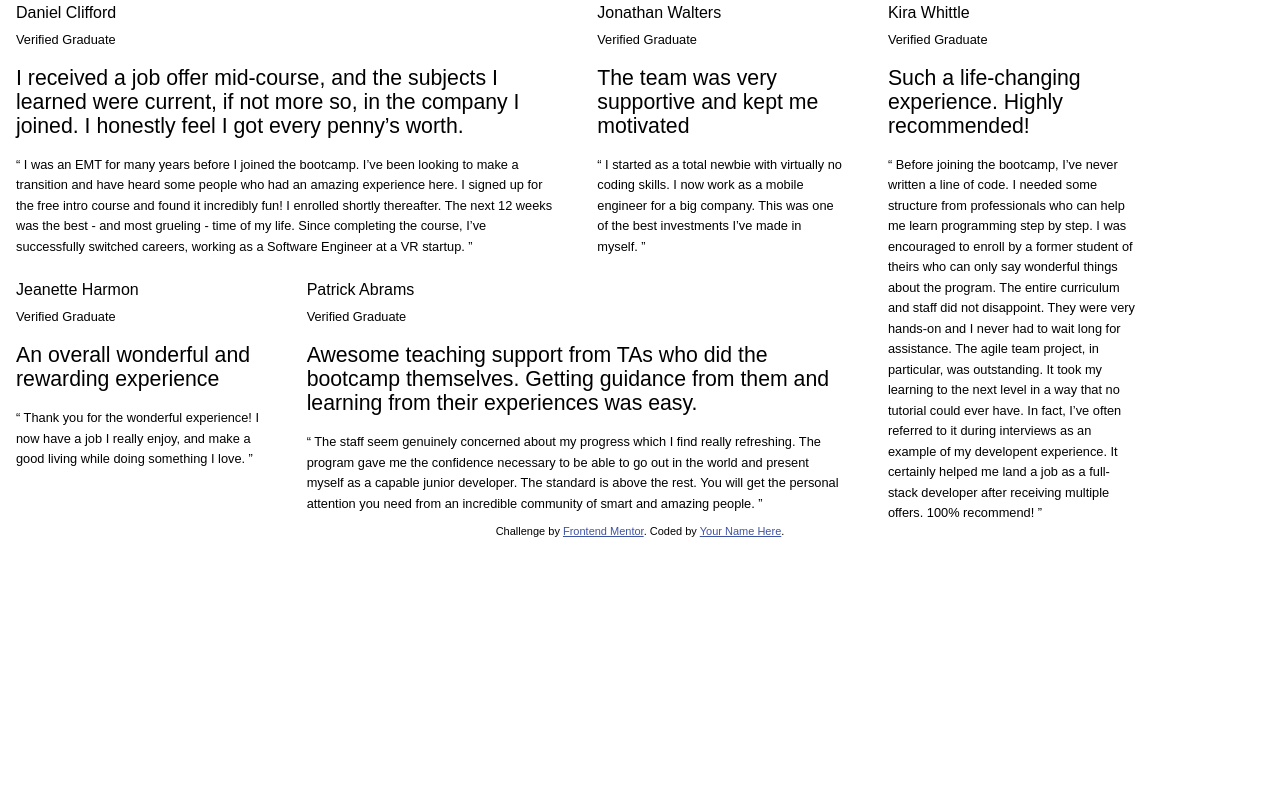
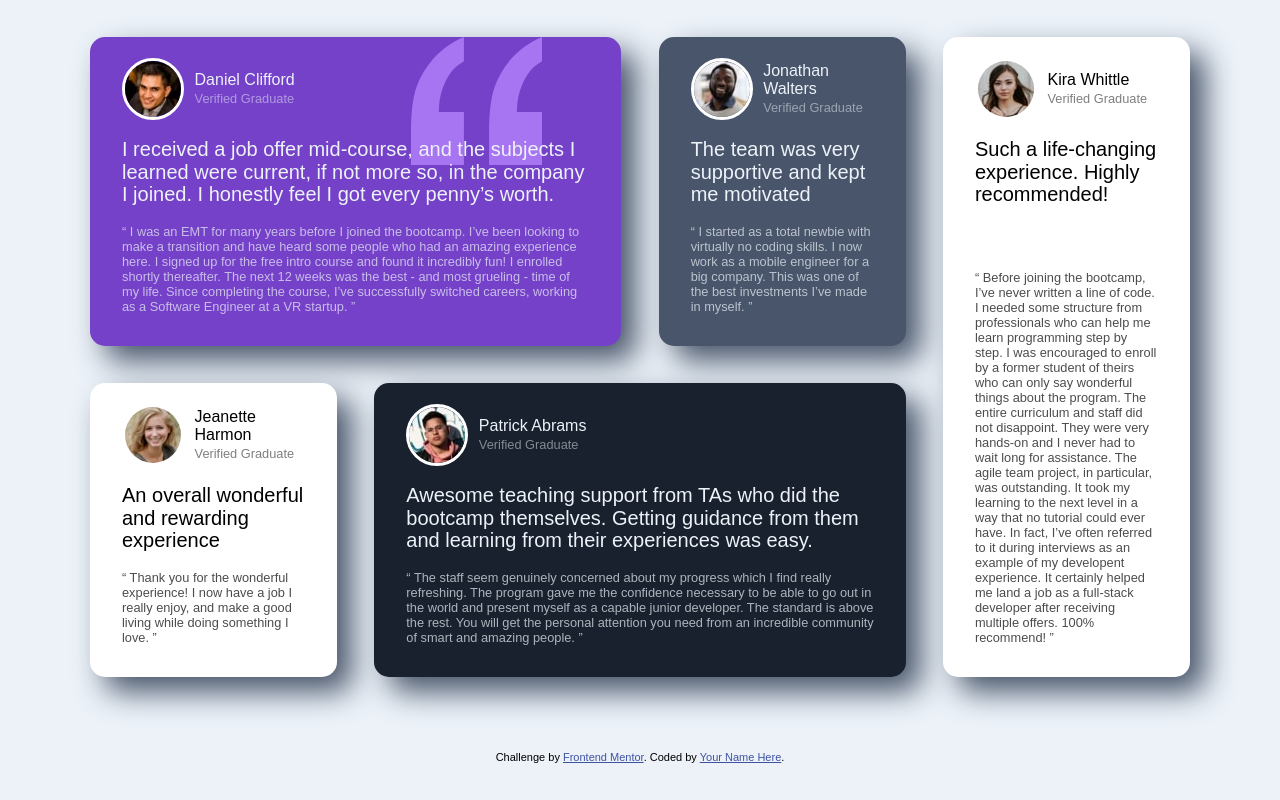
Before and after one commit to Deminal/grid-testimonial-challenge, a plain HTML site: page index.html in a window 1280 px wide. Drawn offline with Linux system fonts and the light colour scheme.

Commit message:
Add files via upload

```diff
--- a/index.html
+++ b/index.html
@@ -6,7 +6,7 @@
 
   <link rel="icon" type="image/png" sizes="32x32" href="./images/favicon-32x32.png">
 
-  <title>Frontend Mentor | [Challenge Name Here]</title>
+  <title>Challenge In Progress (Grid Testimonials)</title>
 
   <!-- Feel free to remove these styles or customise in your own stylesheet 👍 -->
   <style>
@@ -21,41 +21,52 @@
 
     body {
       font-family: 'Barlow Semi Condensed', sans-serif;
-      font-size: .8rem; /* challenge has 13px font, but I would rather a minimum 16px font for basic accessibility.*/
+      font-size: .8rem;
       --violet: hsl(263, 55%, 52%);
       --grayblue: hsl(217, 19%, 35%);
       --blackblue: hsl(219, 29%, 14%);
       --lightgray: hsl(0, 0%, 81%);
       --lightgrayblue: hsl(210, 46%, 95%);
-      line-height: 1.6;
       min-height: 100vh;
+      display: grid;
+      place-items: center;
+      background: var(--lightgrayblue);
     }
     main {
       display: grid;
-      /* grid-auto-flow: dense; */
       width: 90vw;
-      max-width: 1200px;
-      /* min-height: 100vh; */
+      max-width: 1100px;
       grid-template-columns: repeat(4, 1fr);
-      /* grid-auto-rows: 40ch; */
-      /* grid-template-rows: 33ch; */
-      gap: .66rem;
-      /* grid-template-rows: 50% 50%; */
-      /* width: minmax(90vw, 1000px); */
-      align-items: baseline;
+      gap: 2.33rem;
+
     }
 
     .card {
-      padding: 0 1rem;
-      /* display: flex;
-      flex-flow: column; */
-      /* max-width: 50ch; */
-      /* padding: 1rem 1.33rem 1.33rem; */
-      /* justify-content: space-between; */
+      display: grid;
+      padding: 1.33rem 2rem 2rem;
+      grid-template-rows: auto auto 1fr;
+      gap: 1.125rem;
+      border-radius: 15px;
+      color: var(--lightgrayblue);
+      box-shadow: 15px 15px 30px 0px var(--grayblue);
     }
 
     .card:nth-of-type(1), .card:nth-of-type(4) {
       grid-column: span 2;
+    }
+
+    .card:nth-of-type(1) {
+      background: url(./images/bg-pattern-quotation.svg) top right 20% no-repeat;
+      background-color: var(--violet);
+      background-size: auto 16vh;
+    }
+
+    .card:nth-of-type(2) {
+      background-color: var(--grayblue);
+    }
+
+    .card:nth-of-type(4) {
+      background-color: var(--blackblue);
     }
 
     .card:last-of-type {
@@ -63,31 +74,64 @@
       grid-row: 1 / span 2;
     }
 
-    .card p + p {
-      margin-top: 1rem;
+    .card:last-of-type .quote {
+      max-width: 27ch;
     }
 
+    .card:nth-of-type(3), .card:last-of-type {
+      color: black;
+      background: white;
+      outline: red;
+
+    }
+    .card p + p {
+      /* margin-top: 1rem; */
+    }
+
+    .card .top {
+      display: flex;
+      align-items: center;
+      gap: .66rem;
+    }
+
+    .top img {
+      border-radius: 50%;
+      border: 3px solid white;
+    }
     .card .title {
       font-size: 1rem;
+    }
+    .card .quote {
+      opacity: .7;
     }
 
     .title span {
       font-size: .8rem;
+      opacity: .5;
     }
+
     .card .summary {
-      font-size: 1.33rem;
+      font-size: 1.25rem;
       line-height: 1.125;
+      /* color: var(--lightgray); */
+    }
+
+    .card .quote {
+      /* min-height: 4.6875rem; */
+      align-self: flex-end;
     }
   </style>
 </head>
 <body>
   <main>
     <div class="card">
+      <div class="top">
+      <img src="./images/image-daniel.jpg" alt="Profile picture of Daniel Clifford">
       <p class="title">
         Daniel Clifford
         <br><span>Verified Graduate</span>
       </p>
-
+    </div>
       <p class="summary">
         I received a job offer mid-course, and the subjects I learned were current, if not more so,
         in the company I joined. I honestly feel I got every penny’s worth.
@@ -103,10 +147,13 @@
     </div>
 
     <div class="card">
+      <div class="top">
+        <img src="./images/image-jonathan.jpg" alt="Profile picture of Jonathan Walters">
         <p class="title">
           Jonathan Walters
           <br><span>Verified Graduate</span>
         </p>
+      </div>
 
       <p class="summary">
         The team was very supportive and kept me motivated
@@ -119,10 +166,13 @@
     </div>
 
     <div class="card">
+      <div class="top">
+        <img src="./images/image-jeanette.jpg" alt="Profile picture of Jeanette Harmon">
         <p class="title">
          Jeanette Harmon
           <br><span>Verified Graduate</span>
         </p>
+      </div>
 
       <p class="summary">
         An overall wonderful and rewarding experience
@@ -135,10 +185,13 @@
     </div>
 
     <div class="card">
+      <div class="top">
+        <img src="./images/image-patrick.jpg" alt="Profile picture of Patrick Abrams">
         <p class="title">
           Patrick Abrams
           <br><span>Verified Graduate</span>
         </p>
+      </div>
 
       <p class="summary">
         Awesome teaching support from TAs who did the bootcamp themselves. Getting guidance from them and
@@ -154,10 +207,13 @@
     </div>
 
     <div class="card">
+      <div class="top">
+        <img src="./images/image-kira.jpg" alt="Profile picture of Kira Whittle">
         <p class="title">
           Kira Whittle
           <br><span>Verified Graduate</span>
         </p>
+        </div>
 
       <p class="summary">
         Such a life-changing experience. Highly recommended!
```
Lines whose indentation alone changed are shown as unchanged.
